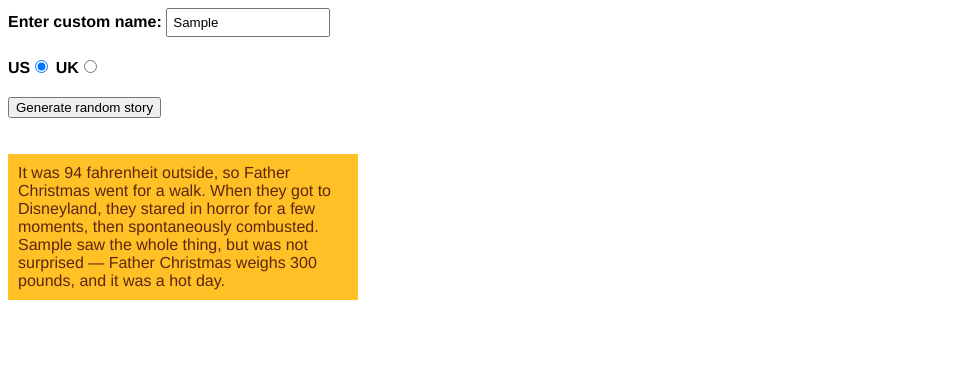
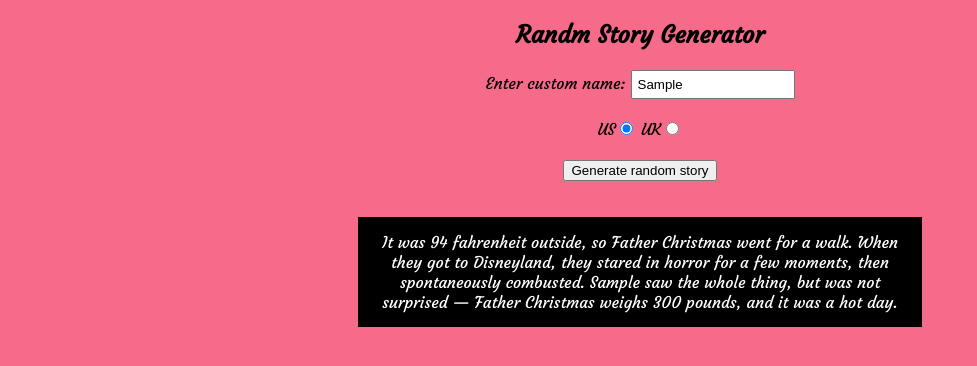
Before and after one commit to lakshmankotiki/Random_story_generator, a plain HTML site: page index.html in a window 1280 px wide. Both pictures are taken after typing "Sample" into the empty fields and a click on the button "Generate random story". Shown: the whole page, without its empty margins (0-977 px from the left). Drawn offline with Linux system fonts and the light colour scheme.

Commit message:
seperated the css styles to external file and optimised code

```diff
--- a/index.html
+++ b/index.html
@@ -6,37 +6,13 @@
     <meta http-equiv="X-UA-Compatible" content="IE=edge,chrome=1">
     <meta name="viewport" content="width=device-width">
 
-    <title>Silly story generator</title>
-
-    <style>
-        body {
-            font-family: helvetica, sans-serif;
-            width: 350px;
-        }
-
-        label {
-            font-weight: bold;
-        }
-
-        div {
-            padding-bottom: 20px;
-        }
-
-        input[type="text"] {
-            padding: 5px;
-            width: 150px;
-        }
-
-        .story {
-            background: #FFC125;
-            color: #5E2612;
-            padding: 10px;
-            /* visibility: hidden; */
-        }
-    </style>
+    <title>Random story generator</title>
+    <link href="https://fonts.googleapis.com/css?family=Courgette&display=swap" rel="stylesheet">
+    <link rel="stylesheet" href="style.css">
 </head>
 
 <body>
+    <h2>Randm Story Generator</h2>
     <div>
         <label for="customname">Enter custom name:</label>
         <input id="customname" type="text" placeholder="">
@@ -49,7 +25,7 @@
         <button class="randomize">Generate random story</button>
     </div>
     <!-- Thanks a lot to Willy Aguirre for his help with the code for this assessment -->
-    <p class="story"></p>
+    <p></p>
 
     <script src="index.js"></script>
 
--- a/index.js
+++ b/index.js
@@ -1,4 +1,5 @@
 document.querySelector("button").addEventListener("click", function(event) {
+
     //random numbers generation from 1 to 3
     var randomNumber_one = Math.floor(Math.random() * (2 - 0 + 1)) + 0;
     var randomNumber_two = Math.floor(Math.random() * (2 - 0 + 1)) + 0;
@@ -38,11 +39,17 @@ document.querySelector("button").addEventListener("click", function(event) {
     } else {
         degrees = 34;
     }
+    //Applying class on click of button
+    document.querySelector("p").classList.add("story");
+
+    //concatenate the whole string with random values everytime
     concatenation = "It was "+degrees+" fahrenheit outside, so " + rawText1[randomNumber_one] +
                     " went for a walk. When they got to " + rawText2[randomNumber_two] +
                     ", they stared in horror for a few moments, then " + rawText3[randomNumber_three] +
                     ". "+defaultName+ " saw the whole thing, but was not surprised — " + rawText1[randomNumber_one] +
                     " weighs 300 pounds, and it was a hot day.";
-    // console.log(concatenation);
+    console.log(concatenation);
+
+    //displaying random text in a paragraph
     document.querySelector("p").textContent = concatenation;
 });
--- /dev/null
+++ b/style.css
@@ -0,0 +1,34 @@
+body {
+    font-family: 'Courgette', cursive;
+    /* width: 350px; */
+    text-align: center;
+    background-color: #f76b8a;
+    align-content: left;
+    align-items: left;
+}
+
+h1 {
+    text-align: center;
+    margin-bottom: 10px;
+}
+
+div {
+    padding-bottom: 20px;
+}
+
+input[type="text"] {
+    padding: 5px;
+    width: 150px;
+}
+
+p {
+    background: black;
+    color: white;
+    padding: 15px;
+    margin-right: 350px;
+    margin-left: 350px;
+    visibility: hidden;
+}
+.story {
+    visibility: visible;
+}
```
